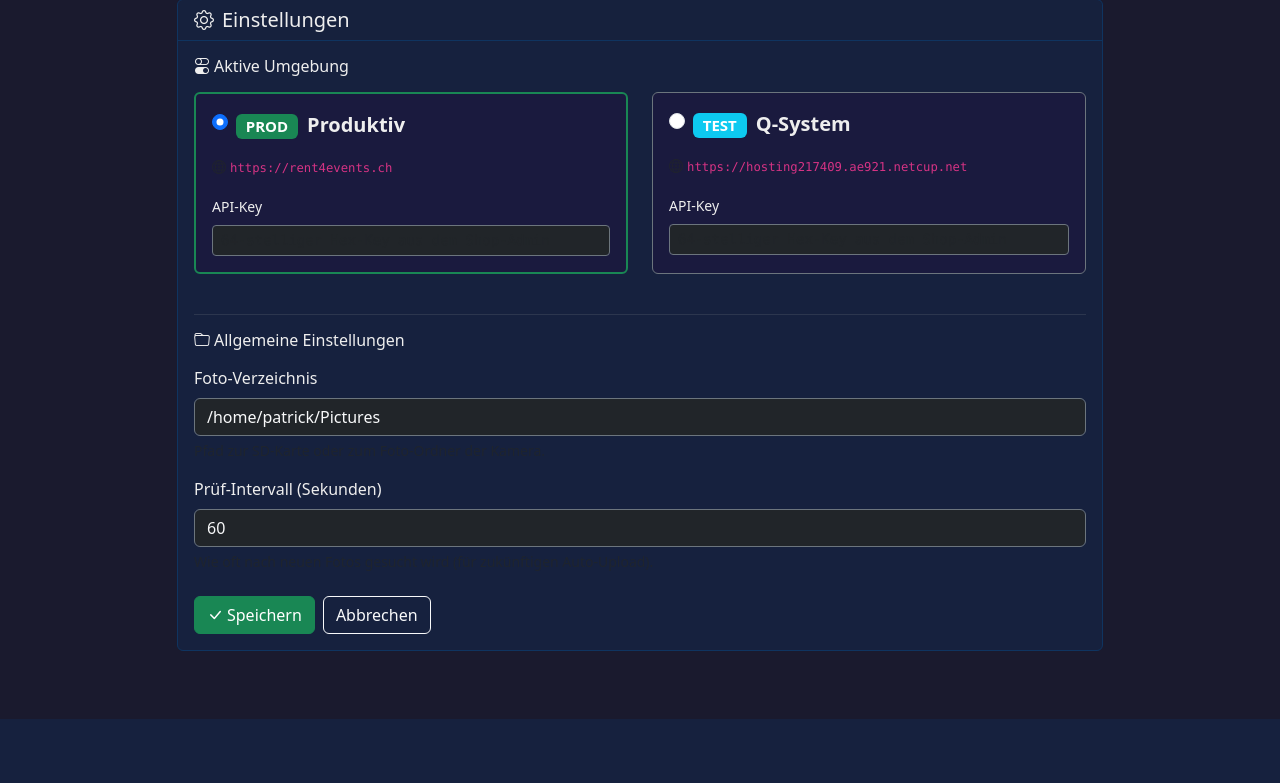
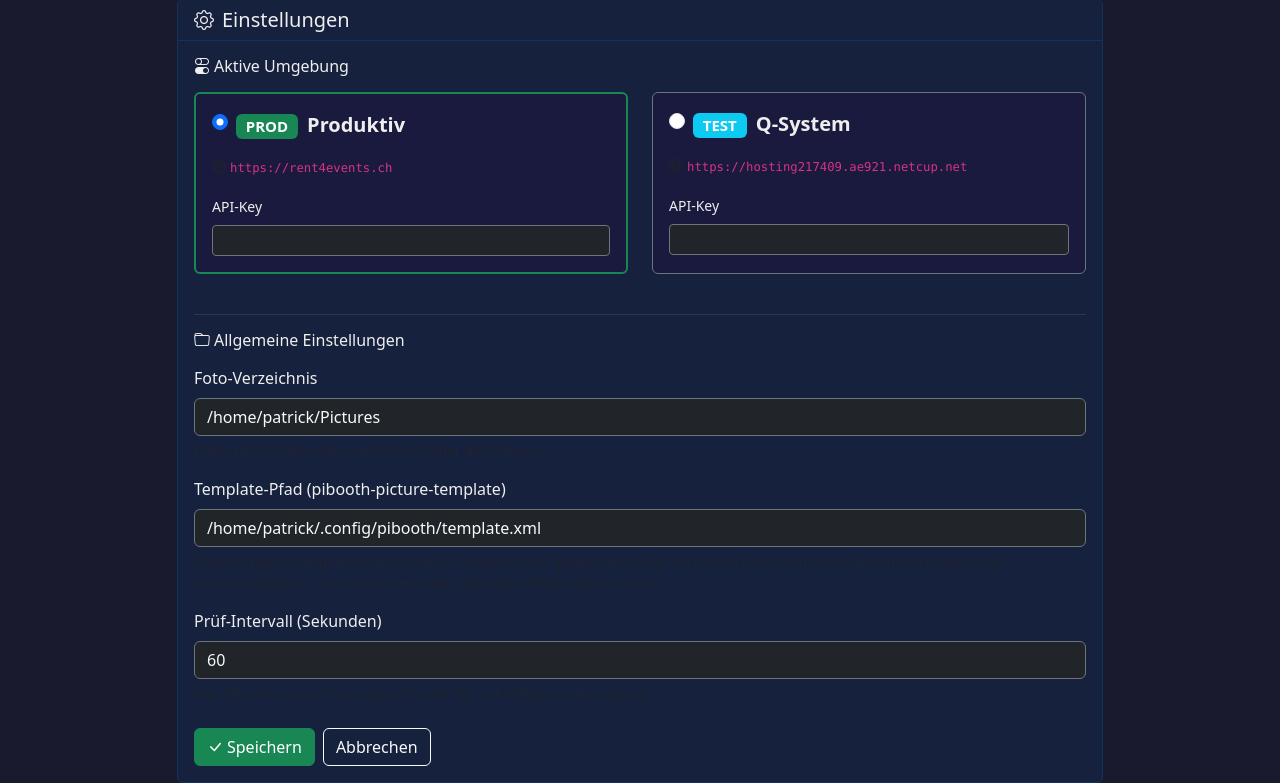
Before and after one commit to WeeDee40/raspi-photobox-uploader, a Flask app: page /settings in a window 1280 px wide. Shown: the part 81-864 px from the top of the page. Before the commit the page ends 800 px from the top, so only its background shows below. Run offline with Flask 3, Linux system fonts and the light colour scheme.

Commit message:
Feature: Automatischer Template-Download beim Event-Aktivieren
Wenn ein Event aktiviert wird, prüft der Uploader ob der Shop
ein Draw.io Template-XML bereitstellt (template_url im Status-Response).
Falls ja, wird die XML-Datei automatisch heruntergeladen und lokal
unter dem konfigurierten template_path gespeichert — damit
pibooth-picture-template das korrekte Layout für das Event verwendet.

- uploader.py: api_download_template() Funktion + template_path in Config
- app.py: Template-Download in activate()-Route, Status in active_event.json
- templates/index.html: Template-Status (OK / Fehler / nicht konfiguriert)
- templates/settings.html: Eingabefeld für template_path
- config.json.example: template_path Beispiel-Eintrag

Co-Authored-By: Claude Sonnet 4.6 <noreply@anthropic.com>

```diff
--- a/app.py
+++ b/app.py
@@ -20,6 +20,7 @@ from uploader import (
     api_get_active_events,
     api_get_event_status,
     api_upload_photo,
+    api_download_template,
     get_new_photos,
     init_db,
     mark_uploaded,
@@ -113,7 +114,27 @@ def activate(event_id):
     result = api_get_event_status(config, event_id)
 
     if result["success"]:
-        save_active_event(result["event"])
+        event = result["event"]
+
+        # Template herunterladen wenn der Shop eines bereitstellt
+        template_url = event.get("template_url")
+        template_path = config.get("template_path", "")
+        template_ok = None  # None = kein Template; True = OK; False = Fehler
+
+        if template_url and template_path:
+            dl = api_download_template(config, template_url, template_path)
+            template_ok = dl["success"]
+            if not template_ok:
+                print(f"[ACTIVATE] Template-Download fehlgeschlagen: {dl.get('error')}")
+        elif template_url and not template_path:
+            print("[ACTIVATE] Template verfügbar, aber kein template_path konfiguriert.")
+
+        # Status im Event-Objekt mitführen (für die UI)
+        event["_template_url"] = template_url or ""
+        event["_template_ok"] = template_ok
+
+        save_active_event(event)
+
     return redirect(url_for("index"))
 
 
@@ -181,6 +202,7 @@ def settings():
 
         # Gemeinsame Einstellungen
         raw_config["photo_path"] = request.form.get("photo_path", "")
+        raw_config["template_path"] = request.form.get("template_path", "")
         raw_config["check_interval"] = int(
             request.form.get("check_interval", 60)
         )
--- a/templates/settings.html
+++ b/templates/settings.html
@@ -69,6 +69,18 @@
                         </div>
                     </div>
 
+                    <div class="mb-3">
+                        <label class="form-label">Template-Pfad (pibooth-picture-template)</label>
+                        <input type="text" class="form-control bg-dark text-light border-secondary"
+                               name="template_path" value="{{ config.template_path }}"
+                               placeholder="/home/patrick/.config/pibooth/template.xml">
+                        <div class="form-text text-muted">
+                            Vollständiger Dateipfad wo das Draw.io Template-XML gespeichert wird.
+                            Wird beim Event-Aktivieren automatisch vom Shop heruntergeladen.
+                            Leer lassen wenn kein Template-Plugin genutzt wird.
+                        </div>
+                    </div>
+
                     <div class="mb-4">
                         <label class="form-label">Prüf-Intervall (Sekunden)</label>
                         <input type="number" class="form-control bg-dark text-light border-secondary"
--- a/uploader.py
+++ b/uploader.py
@@ -58,6 +58,7 @@ def _default_raw_config():
         },
         "active_environment": "production",
         "photo_path": "/home/patrick/Pictures",
+        "template_path": "/home/patrick/.config/pibooth/template.xml",
         "check_interval": 60,
         "supported_extensions": [".jpg", ".jpeg", ".png"],
     }
@@ -120,6 +121,7 @@ def load_config(config_path):
         "shop_url": env_data.get("shop_url", ""),
         "api_key": env_data.get("api_key", ""),
         "photo_path": raw.get("photo_path", ""),
+        "template_path": raw.get("template_path", ""),
         "check_interval": raw.get("check_interval", 60),
         "supported_extensions": raw.get("supported_extensions", [".jpg", ".jpeg", ".png"]),
         "active_environment": active_env,
@@ -424,3 +426,60 @@ def api_upload_photo(config, event_id, photo_path):
     except Exception as e:
         print(f"[UPLOAD] FEHLER: {filename} -> {e}")
         return {"success": False, "error": str(e)}
+
+
+def api_download_template(config, template_url, save_path):
+    """Lädt das Draw.io Template-XML vom Shop herunter und speichert es lokal.
+
+    Wird beim Event-Aktivieren aufgerufen, damit pibooth-picture-template
+    das aktuelle Layout für das Event verwendet.
+
+    Args:
+        config:       Konfiguration (wird für API-Headers benötigt)
+        template_url: Vollständige URL zum Template-XML (aus event.template_url)
+        save_path:    Lokaler Dateipfad wo das XML gespeichert werden soll
+
+    Returns:
+        dict: {"success": True} oder {"success": False, "error": "..."}
+    """
+    print(f"[TEMPLATE] Download: {template_url}")
+    print(f"[TEMPLATE] Speicherpfad: {save_path}")
+
+    try:
+        resp = requests.get(
+            template_url,
+            headers=_api_headers(config),
+            timeout=REQUEST_TIMEOUT,
+        )
+
+        if resp.status_code != 200:
+            print(f"[TEMPLATE] FEHLER: HTTP {resp.status_code}")
+            return {"success": False, "error": f"HTTP {resp.status_code}"}
+
+        xml_content = resp.text
+        if "<mxfile" not in xml_content:
+            print("[TEMPLATE] FEHLER: Kein gültiges Draw.io XML empfangen")
+            return {"success": False, "error": "Kein gültiges Template-XML empfangen."}
+
+        # Verzeichnis anlegen falls nicht vorhanden
+        save_dir = os.path.dirname(save_path)
+        if save_dir and not os.path.isdir(save_dir):
+            os.makedirs(save_dir, exist_ok=True)
+            print(f"[TEMPLATE] Verzeichnis erstellt: {save_dir}")
+
+        Path(save_path).write_text(xml_content, encoding="utf-8")
+        print(f"[TEMPLATE] OK: {len(xml_content)} Zeichen -> {save_path}")
+        return {"success": True}
+
+    except requests.ConnectionError:
+        print("[TEMPLATE] FEHLER: Keine Verbindung")
+        return {"success": False, "error": "Keine Verbindung zum Shop."}
+    except requests.Timeout:
+        print("[TEMPLATE] FEHLER: Timeout")
+        return {"success": False, "error": "Zeitüberschreitung beim Template-Download."}
+    except OSError as e:
+        print(f"[TEMPLATE] FEHLER beim Speichern: {e}")
+        return {"success": False, "error": f"Datei konnte nicht gespeichert werden: {e}"}
+    except Exception as e:
+        print(f"[TEMPLATE] FEHLER: {e}")
+        return {"success": False, "error": str(e)}
```
Also changed, not shown: templates/index.html (+19 -0 lines), 1 other file.
